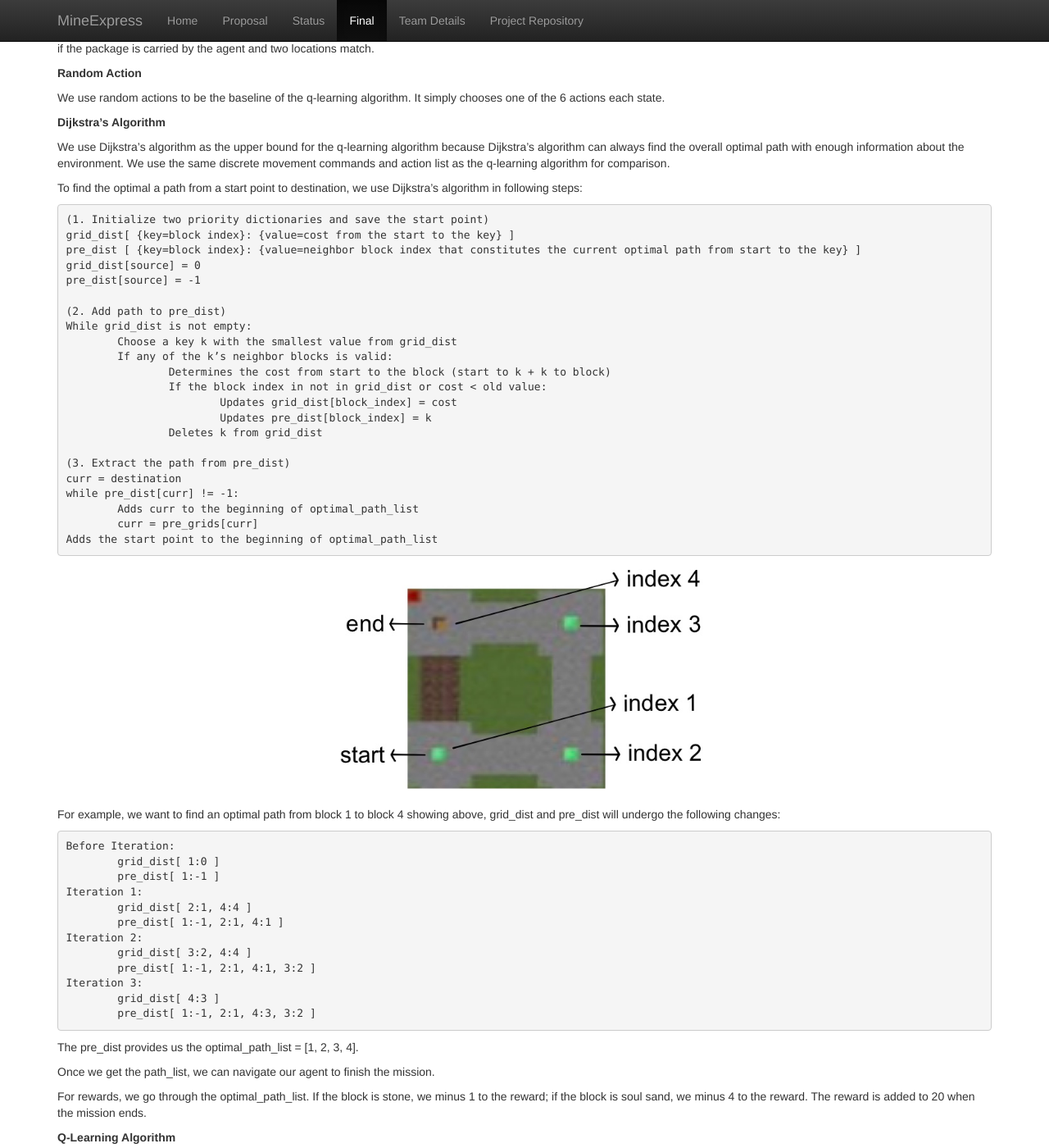
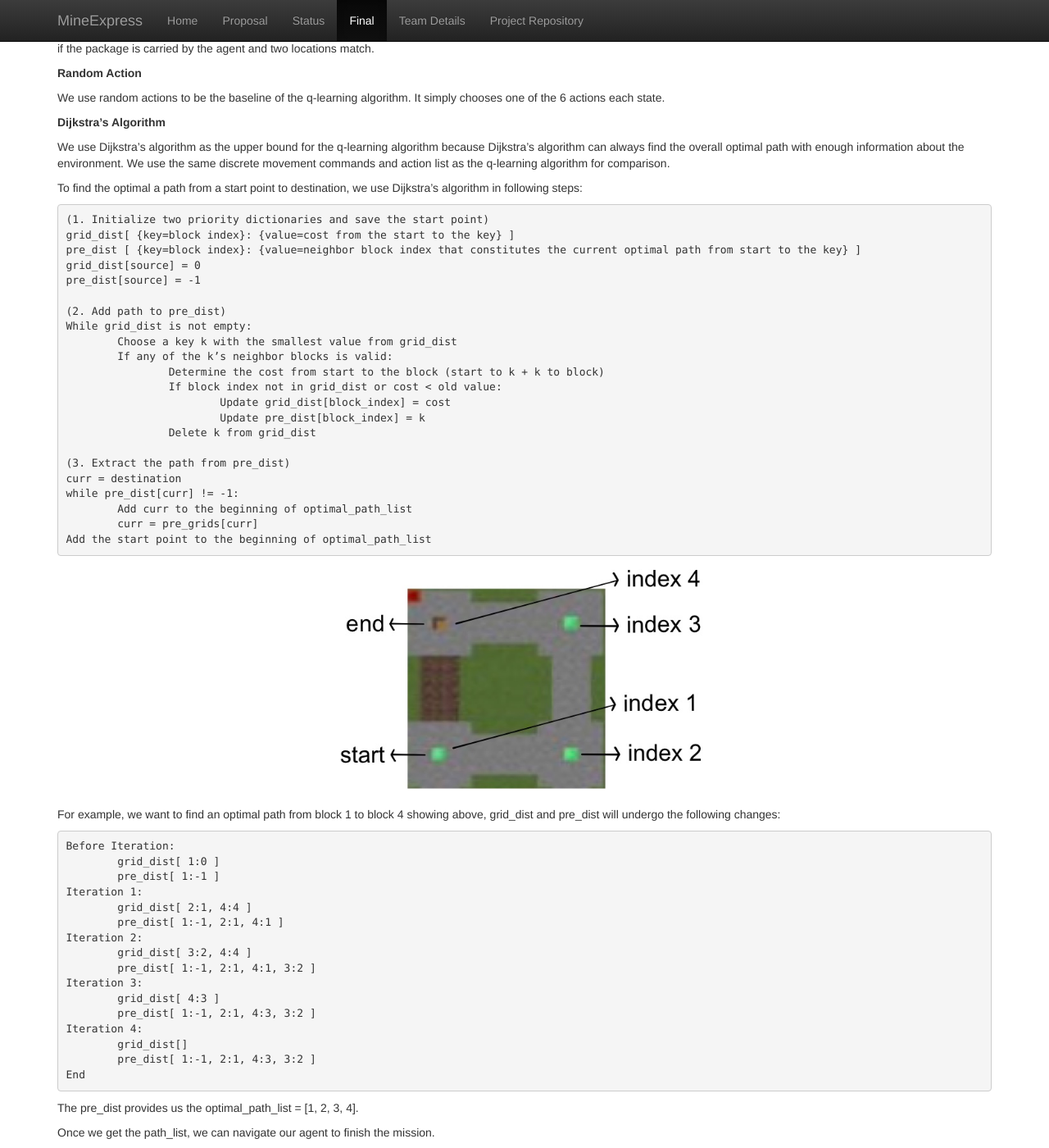
Before and after one commit to ETTOTW/Herobrine, a Jekyll site: the page built from docs/final.md, in a window 1280 px wide and 1400 px high, scrolled down 2247 px. Shown: the whole window at 82% size. Built offline with Jekyll 4.4.1, drawn with Linux system fonts in a browser that asks for light colours.

Commit message:
Update final.md

```diff
--- a/docs/final.md
+++ b/docs/final.md
@@ -87,18 +87,18 @@ To find the optimal a path from a start point to destination, we use Dijkstra's
     While grid_dist is not empty:
     	Choose a key k with the smallest value from grid_dist
     	If any of the k’s neighbor blocks is valid:
-    		Determines the cost from start to the block (start to k + k to block)
-    		If the block index in not in grid_dist or cost < old value:
-    			Updates grid_dist[block_index] = cost
-    			Updates pre_dist[block_index] = k
-    		Deletes k from grid_dist
+    		Determine the cost from start to the block (start to k + k to block)
+    		If block index not in grid_dist or cost < old value:
+    			Update grid_dist[block_index] = cost
+    			Update pre_dist[block_index] = k
+    		Delete k from grid_dist
 
     (3. Extract the path from pre_dist)
     curr = destination
     while pre_dist[curr] != -1:
-    	Adds curr to the beginning of optimal_path_list
+    	Add curr to the beginning of optimal_path_list
     	curr = pre_grids[curr]
-    Adds the start point to the beginning of optimal_path_list
+    Add the start point to the beginning of optimal_path_list
 
 <p align="center">
   <img src="image/dijsktra_example.jpg" width="500">
@@ -118,6 +118,10 @@ For example, we want to find an optimal path from block 1 to block 4 showing abo
     Iteration 3:
     	grid_dist[ 4:3 ]
     	pre_dist[ 1:-1, 2:1, 4:3, 3:2 ]
+    Iteration 4:
+    	grid_dist[]
+    	pre_dist[ 1:-1, 2:1, 4:3, 3:2 ]
+    End
 
 The pre_dist provides us the optimal_path_list = [1, 2, 3, 4].
 
```
